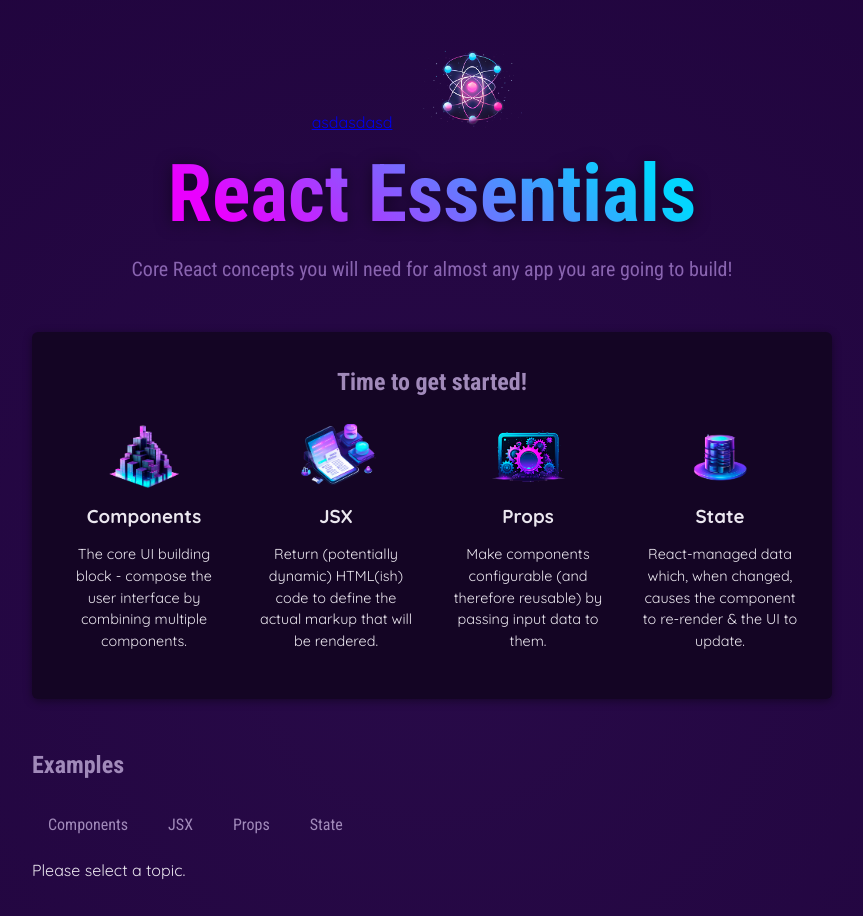
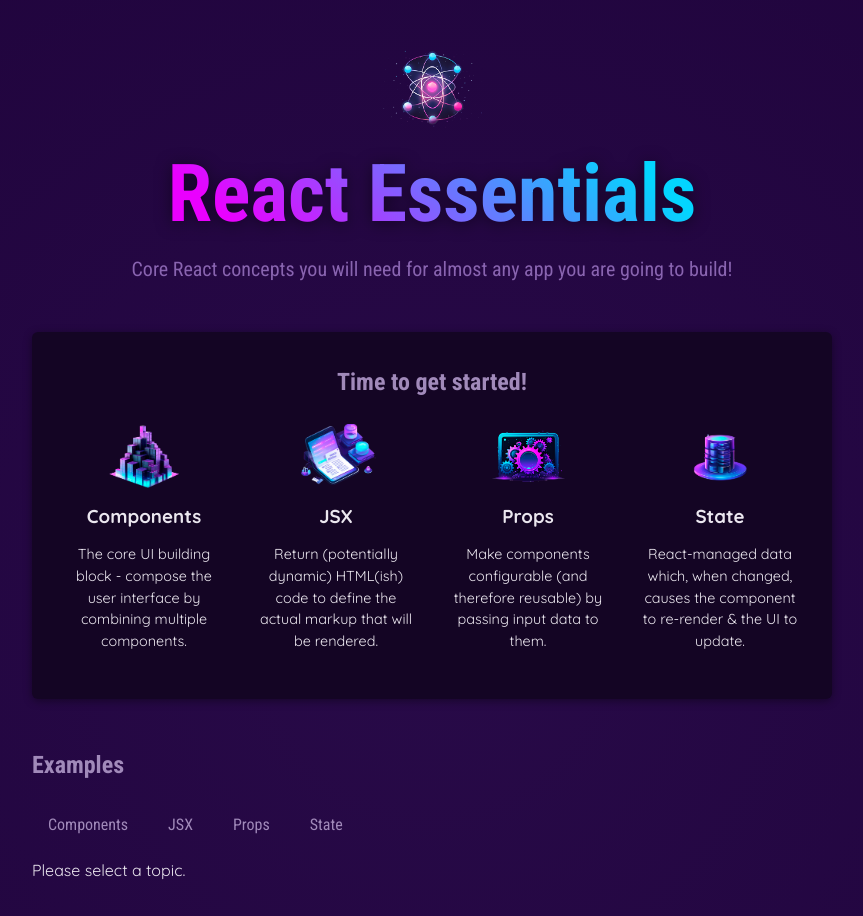
Before and after one commit to SantiCeballos/SantiCeballos.github.io_old, a React (Vite) app: page / in a window 1280 px wide. Shown: the top 916 px of the page, without its empty margins (208-1071 px from the left). Built offline with nearby package versions, Linux system fonts and the light colour scheme.

Commit message:
revert trying to redirect

```diff
--- a/src/components/Header/Header.jsx
+++ b/src/components/Header/Header.jsx
@@ -11,7 +11,6 @@ export default function Header() {
   const description = reactDescriptions[genRandomInt(2)];
   return (
     <header>
-      <a href="/src/help/index.hmtl">asdasdasd</a>
       <img src={reactImg} alt="Stylized atom" />
       <h1>React Essentials</h1>
       <p>
```
Also changed, not shown: 2 other files (tests, documents, lock files or other folders).
